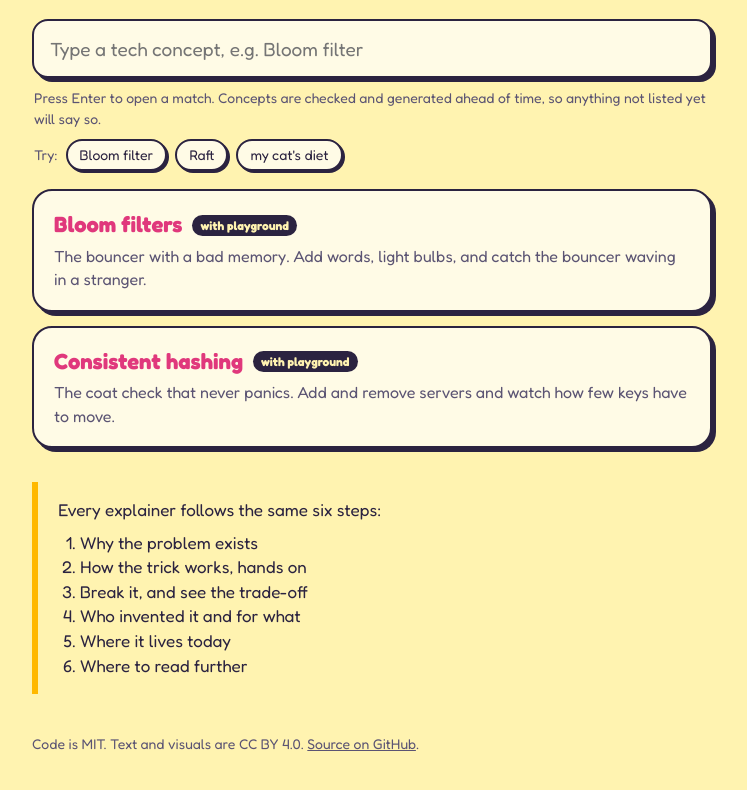
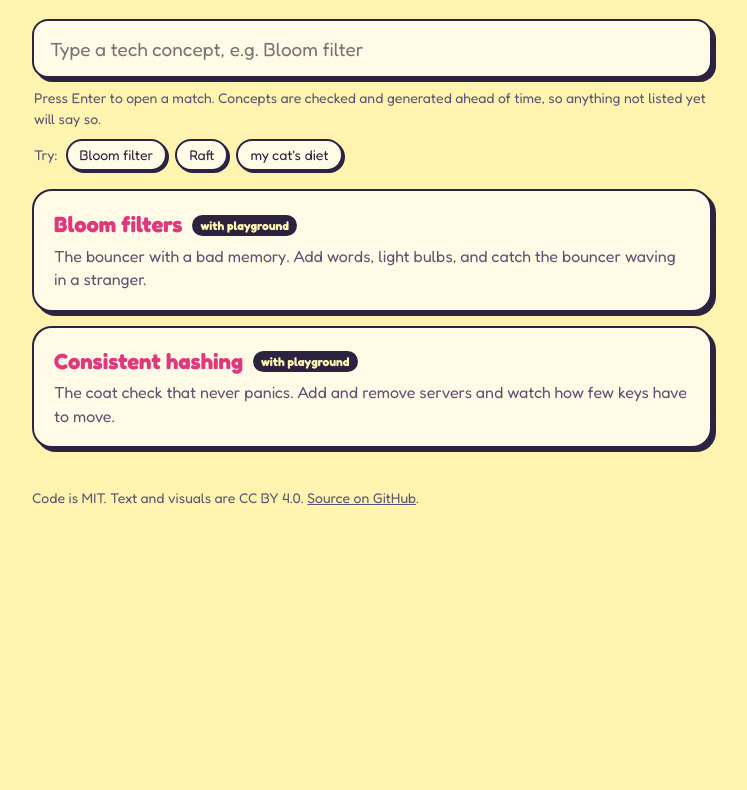
Before and after one commit to zestytinker/break-it-explainer, a website: page index.html in a window 1280 px wide. Shown: the part 168-958 px from the top of the page, without its empty margins (268-1015 px from the left). After the commit the page ends 800 px from the top, so only its background shows below. Drawn offline with Linux system fonts and the light colour scheme.

Commit message:
Landing page: drop the six-step list to reduce reading

```diff
--- a/index.html
+++ b/index.html
@@ -34,8 +34,6 @@
   .card:hover,.card:focus-visible{transform:translate(-1px,-1px);box-shadow:6px 6px 0 var(--ink);outline:none}
   .card h2{margin:0 0 4px;font-size:22px;color:var(--berry);display:flex;align-items:center;gap:10px;flex-wrap:wrap}
   .card p{margin:0;color:var(--ink-soft)}
-  .how{margin:34px 0 0;padding:16px 20px;border-left:6px solid var(--bulb-on);font-size:17px}
-  .how ol{margin:8px 0 0;padding-left:22px}
   footer{margin-top:40px;font-size:14px;color:var(--ink-soft)}
   footer a{color:inherit}
 </style>
@@ -63,9 +61,6 @@
     <a class="card" href="consistent-hashing-explainer.html"><h2>Consistent hashing <span class="tag">with playground</span></h2><p>The coat check that never panics. Add and remove servers and watch how few keys have to move.</p></a>
   </div>
 
-  <div class="how">Every explainer follows the same six steps:
-    <ol><li>Why the problem exists</li><li>How the trick works, hands on</li><li>Break it, and see the trade-off</li><li>Who invented it and for what</li><li>Where it lives today</li><li>Where to read further</li></ol>
-  </div>
   <footer>Code is MIT. Text and visuals are CC BY 4.0. <a href="https://github.com/zestytinker/break-it-explainer">Source on GitHub</a>.</footer>
 </main>
 
```
Also changed, not shown: pipeline/index.template.html (+0 -5 lines).
